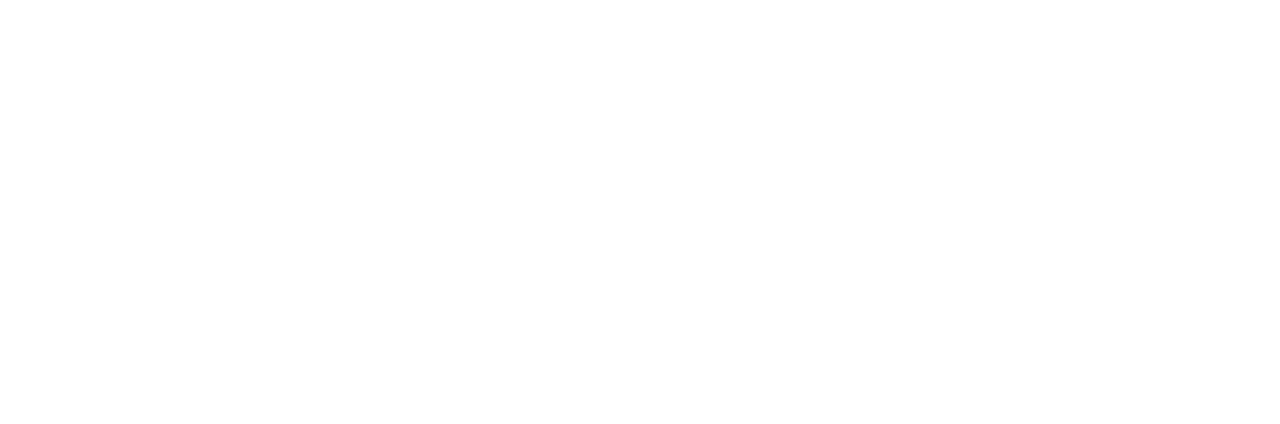
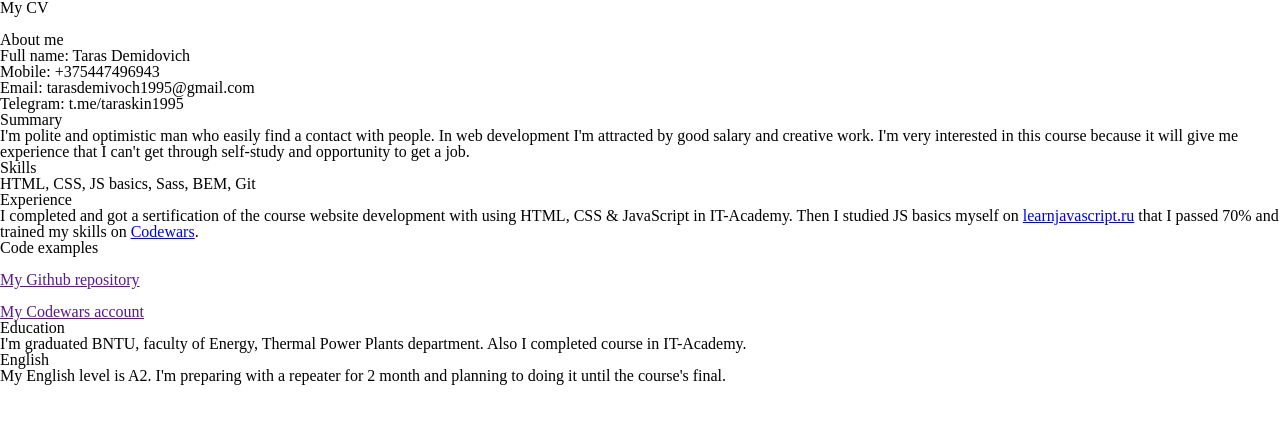
Before and after one commit to tarasdemidovich1995/rsschool-cv, a plain HTML site: page index.html in a window 1280 px wide. Drawn offline with Linux system fonts and the light colour scheme.

Commit message:
feat: add basic page layot and content

```diff
--- a/index.html
+++ b/index.html
@@ -10,6 +10,80 @@
 </head>
 
 <body>
+    <header class="page-header">
+        <h1>My CV</h1>
+    </header>
+    <main class="main-content">
+        <div class="about-me">
+            <div class="about-me__left">
+                <div class="about-me__photo">
+                    <img src="" alt="">
+                </div>
+            </div>
+            <div class="about-me__right">
+                <div class="about-me__information">
+                    <h2>About me</h2>
+                    <ul class="about-me__information-list">
+                        <li>Full name: Taras Demidovich</li>
+                        <li>Mobile: +375447496943</li>
+                        <li>Email: tarasdemivoch1995@gmail.com</li>
+                        <li>Telegram: t.me/taraskin1995</li>
+                    </ul>
+                </div>
+            </div>
+        </div>
+        <div class="summary">
+            <h2>Summary</h2>
+            <p>I'm polite and optimistic man who easily find a contact with people. In web development I'm attracted by
+                good salary and creative work. I'm very interested in this course because it will give me experience
+                that I can't get through self-study and opportunity to get a job.</p>
+        </div>
+        <div class="skills">
+            <h2>Skills</h2>
+            <p>HTML, CSS, JS basics, Sass, BEM, Git</p>
+        </div>
+        <div class="experience">
+            <h2>Experience</h2>
+            <p>I completed and got a sertification of the course website development with using HTML, CSS & JavaScript
+                in IT-Academy. Then I studied JS basics myself on <a
+                    href="https://learn.javascript.ru">learnjavascript.ru</a>
+                that I passed 70% and trained my skills on <a
+                    href="https://www.codewars.com/users/taraskin">Codewars</a>.</p>
+        </div>
+        <div class="code-examples">
+            <div class="code-examples__top">
+                <h2>Code examples</h2>
+            </div>
+            <div class="code-examples__bottom">
+                <div class="code-examples__git">
+                    <div class="code-examples__img">
+                        <img src="" alt="">
+                    </div>
+                    <div class="code-examples__link">
+                        <a href="">My Github repository</a>
+                    </div>
+                </div>
+                <div class="code-examples__codewars">
+                    <div class="code-examples__img">
+                        <img src="" alt="">
+                    </div>
+                    <div class="code-examples__link">
+                        <a href="">My Codewars account</a>
+                    </div>
+                </div>
+            </div>
+        </div>
+        <div class="education">
+            <h2>Education</h2>
+            <p>I'm graduated BNTU, faculty of Energy, Thermal Power Plants department. Also I completed course in
+                IT-Academy.</p>
+        </div>
+        <div class="english">
+            <h2>English</h2>
+            <p>My English level is A2. I'm preparing with a repeater for 2 month and planning to doing it until the
+                course's final.</p>
+        </div>
+    </main>
 </body>
 
 </html>
```
